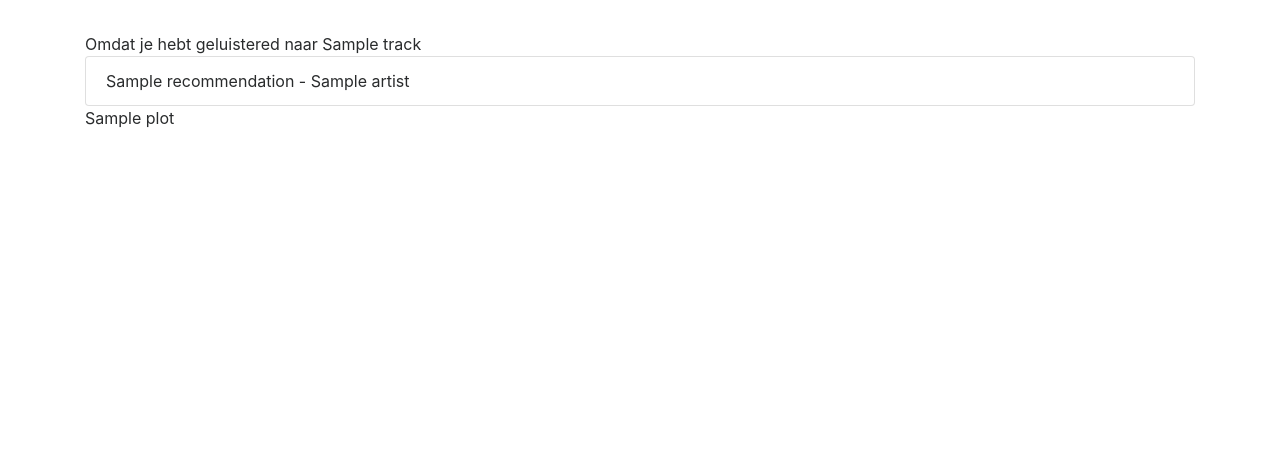
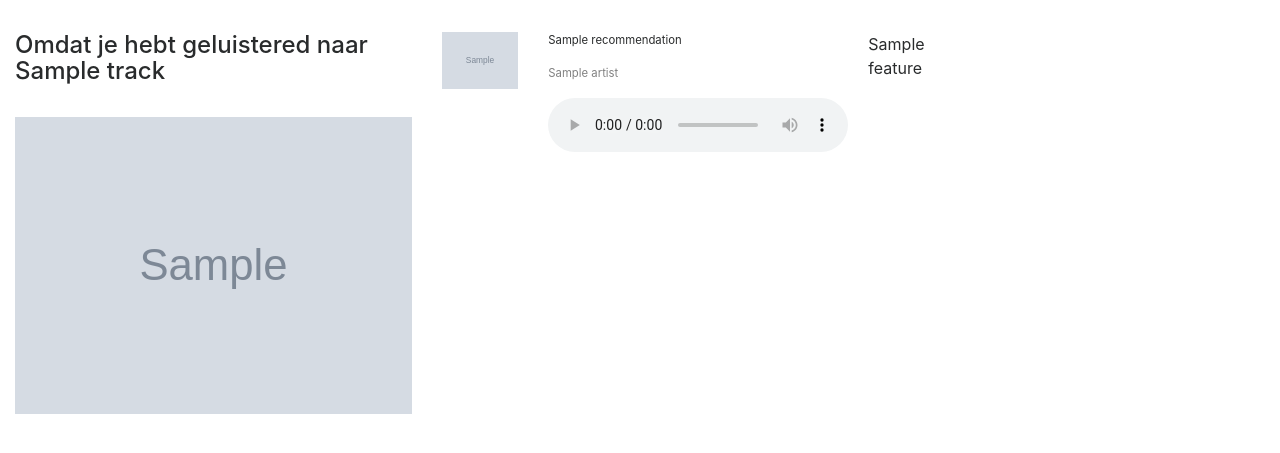
Before and after one commit to EelcoWiechert/peak_end_demo, a Flask app: template templates/user_profile.html in a window 1280 px wide. Shown: the top 453 px of the page. Run offline with Flask 2, Linux system fonts and the light colour scheme; the template is opened without the code that fills it: most values are stand-ins (such as "Sample title", 1, 10 or a date in 2020); grey boxes marked "Sample" are stand-in pictures; some libraries are stand-ins or nearby versions.

Commit message:
First working prototype

```diff
--- a/main.py
+++ b/main.py
@@ -5,18 +5,21 @@ import sqlite3
 import time
 import os
 import random
+import pandas as pd
+import numpy as np
+from sklearn.neighbors import NearestNeighbors
+from sklearn import preprocessing
+from scipy import spatial
+from sklearn.neighbors import KDTree
 
 
 # VARIABLES
 NO_PROFILE_REPLACEMENT ="http://blog.ramboll.com/fehmarnbelt/wp-content/themes/ramboll2/images/profile-img.jpg"
-
-
-# os.remove('example.db')
-# conn = sqlite3.connect('example.db')
-# c = conn.cursor()
-# c.execute('''CREATE TABLE users (id text, name text, pic text)''')
-# c.execute('''CREATE TABLE recommendations (artist text, trackname text, url text, id text, user text)''')
-# conn.commit()
+NUMBER_OF_RECOMMENDED_SONGS = 10
+NUMBER_OF_PLAYLISTS = 3
+FEATURES_TO_PLOT = ['valence','energy', 'danceability'] #,"speechiness","acousticness","instrumentalness","liveness"]
+POINT_SCALE = 5
+peak_end = ['one', 'five', 'one', 'five','one', 'five', 'one', 'five','one', 'five', 'one', 'five']
 
 app = Flask(__name__)
 app.debug = True
@@ -86,30 +89,116 @@ def spotify_authorized():
     # DEFINE RECOMMENDATIONS
     top_tracks = spotify.request('v1/me/top/tracks') # LOAD MOST PLAYED TRACKS
 
-    recommended_items ={}
-    for track in top_tracks.data["items"][:3]:
-        time.sleep(0.1)
-        recommendations = spotify.request('/v1/recommendations?seed_tracks=' + str(track['id']) + '&limit=5')
+    # determine seed tracks
+    recommendation_to_user = dict()
+    recommended_items = {}
+    for track in top_tracks.data["items"][:NUMBER_OF_PLAYLISTS]:
+        time.sleep(0.01)
+        recommendations = spotify.request(
+            '/v1/recommendations?seed_tracks=' + str(track['id']) + '&limit=100')
+
+        # store info of recommended tracks
         rec_list = []
         for recommendation in recommendations.data['tracks']:
             rec_lib = {}
             rec_lib['id'] = recommendation['id']
             rec_lib['name'] = recommendation['name']
             rec_lib['artist'] = recommendation['artists'][0]['name']
+            rec_lib['cover'] = recommendation['album']['images'][1]['url']
+            rec_lib['preview'] = recommendation['preview_url']
             rec_list.append(rec_lib)
-            recommended_items[track['id']] = rec_list
+            recommended_items[track['id']] = {}
+            recommended_items[track['id']]['cover'] = track['album']['images'][0]['url']
+            recommended_items[track['id']]['recommendations'] = rec_list
 
-    plot_dic={}
-    for original, recommendation in recommended_items.items():
-        plot_code = make_plot()
-        plot_dic[original] = plot_code
+    plot_dic = {}
+    count=0
+    for seed, recommendation_list in recommended_items.items():
+        count+=1
+        track_ids_string = ''
+        for recommended_track in recommendation_list['recommendations']:
+            track_ids_string += recommended_track['id'] + ','
 
-    return render_template('user_profile.html', user=user, top_tracks=top_tracks.data["items"][:3], recommendations=recommended_items, plot=plot_dic)
+        features_recommended_tracks = spotify.request('/v1/audio-features/?ids=' + str(track_ids_string))
+
+        variables_to_plot = dict()
+        for item in FEATURES_TO_PLOT:
+            variables_to_plot[item] = []
+
+        for feature, values in variables_to_plot.items():
+            for track in features_recommended_tracks.data['audio_features']:
+                values.append(track[feature])
+
+        data = pd.DataFrame.from_dict(variables_to_plot)
+
+        x = data.values
+        #x_scaled = preprocessing.normalize(x)
+        df = pd.DataFrame(x, columns=FEATURES_TO_PLOT)
+
+        df2 = pd.DataFrame([[0,0,0],[1,1,1]], columns=FEATURES_TO_PLOT)
+
+        df = df.append(df2, ignore_index=True)
+
+        test_data_numpy = df.as_matrix()
+
+        nbrs = NearestNeighbors(n_neighbors=10, algorithm='ball_tree').fit(test_data_numpy)
+
+        distances, indices = nbrs.kneighbors(test_data_numpy)
+
+        for test in indices[100]:
+            print(test_data_numpy[test])
+
+        for test in indices[101]:
+            print(test_data_numpy[test])
+
+        df.plot.scatter(x='valence', y='energy')
+        plt.savefig(str(FEATURES_TO_PLOT[0]) + '_' + str(FEATURES_TO_PLOT[1]) + '_' + str(count) + 'test.png')
+
+        nbrs = NearestNeighbors(n_neighbors=10, algorithm='ball_tree').fit(df.values)
+        distances, indices = nbrs.kneighbors(df.values)
+
+        good_indices = []
+
+        one = []
+        for song in indices[100][1:]:
+            print(song)
+            one.append({'id':recommendation_list['recommendations'][song]['id'],'title':recommendation_list['recommendations'][song]['name'],'artist':recommendation_list['recommendations'][song]['artist'], 'cover':recommendation_list['recommendations'][song]['cover'], 'preview':recommendation_list['recommendations'][song]['preview'],'indice':song, 'features':test_data_numpy[song]})
+        five = []
+        for song in indices[101][1:]:
+            print(song)
+            five.append({'id':recommendation_list['recommendations'][song]['id'],'title':recommendation_list['recommendations'][song]['name'],'artist':recommendation_list['recommendations'][song]['artist'],'cover':recommendation_list['recommendations'][song]['cover'],'preview':recommendation_list['recommendations'][song]['preview'],'indice':song, 'features':test_data_numpy[song]})
+
+        recommendation_to_user[seed] = []
+        for rat in peak_end:
+            if rat == 'one':
+                recommendation_to_user[seed].append(one[0])
+                good_indices.append(one[0]['indice'])
+                del one[0]
+            elif rat == 'five':
+                recommendation_to_user[seed].append(five[0])
+                good_indices.append(one[0]['indice'])
+                del five[0]
+
+        plot_data = [features_recommended_tracks.data['audio_features'][i] for i in good_indices]
+        plot_code = make_plot(plot_data, FEATURES_TO_PLOT)
+        plot_dic[seed] = plot_code
+
+        print(recommendation_to_user)
+
+    return render_template('user_profile.html', user=user, top_user_tracks=top_tracks.data["items"][:NUMBER_OF_PLAYLISTS], recommendations=recommendation_to_user, plot=plot_dic)
 
 
 @spotify.tokengetter
 def get_spotify_oauth_token():
     return session.get('oauth_token')
 
+from flask import request
+
+@app.route('/mood_page', methods=['POST'])
+def led_handler():
+    test = str(request.form['fname']) + str(request.form['lname'])
+    return test
+
+
 if __name__ == '__main__':
     app.run(host='127.0.0.1')
--- /dev/null
+++ b/static/styles/style.css
@@ -0,0 +1,16 @@
+
+p.song-title {
+    font-size: 3mm;
+}
+
+p.artist {
+    color: grey;
+    font-size: 3mm;
+}
+
+audio { width: 300px;}
+
+.padding-0 {
+    padding-left: 0px;
+    margin-left: 0px;
+}
--- a/templates/layout.html
+++ b/templates/layout.html
@@ -3,14 +3,20 @@
 <head>
     <meta charset="UTF-8">
     <title>Profile of {{ user.name }}</title>
+    <link rel= "stylesheet" type= "text/css" href= "{{ url_for('static',filename='styles/style.css') }}">
     <link rel="stylesheet" href="https://maxcdn.bootstrapcdn.com/bootstrap/4.0.0-alpha.6/css/bootstrap.min.css" integrity="sha384-rwoIResjU2yc3z8GV/NPeZWAv56rSmLldC3R/AZzGRnGxQQKnKkoFVhFQhNUwEyJ" crossorigin="anonymous">
     <script src="https://code.jquery.com/jquery-3.1.1.slim.min.js" integrity="sha384-A7FZj7v+d/sdmMqp/nOQwliLvUsJfDHW+k9Omg/a/EheAdgtzNs3hpfag6Ed950n" crossorigin="anonymous"></script>
     <script src="https://cdnjs.cloudflare.com/ajax/libs/tether/1.4.0/js/tether.min.js" integrity="sha384-DztdAPBWPRXSA/3eYEEUWrWCy7G5KFbe8fFjk5JAIxUYHKkDx6Qin1DkWx51bBrb" crossorigin="anonymous"></script>
     <script src="https://maxcdn.bootstrapcdn.com/bootstrap/4.0.0-alpha.6/js/bootstrap.min.js" integrity="sha384-vBWWzlZJ8ea9aCX4pEW3rVHjgjt7zpkNpZk+02D9phzyeVkE+jo0ieGizqPLForn" crossorigin="anonymous"></script>
+
+
+
 </head>
 <body>
 
-{% block body %}{% endblock %}
+{% block body %}
+
+{% endblock %}
 
 </body>
 </html>
--- a/templates/user_profile.html
+++ b/templates/user_profile.html
@@ -2,32 +2,99 @@
 
 {% block body %}
 
-   <div class="container">
-    <div class="span3 well">
+    <div class="container-fluid">
+
+    <div class="row">
+
+	  <div class="col-lg-12">
           <center>
               <img src="{{ user.picture }}" class="img-circle">
               <h3>{{ user.name }}</h3>
           </center>
       </div>
 
-       {% for track in top_tracks %}
-       Omdat je hebt geluistered naar {{ track.name }}
+	</div>
 
+    {% for track in top_user_tracks %}
 
-       <ul class="list-group">
+        <div class="row">
+            <div class="col-lg-4">
+                <h4>Omdat je hebt geluistered naar {{ track.name }}</h4> <br>
+                <img src="{{ track.album.images[0].url }}"  style="max-width: 100%">
+
+            </div>
+
+                    <div class="col-lg-6"">
 
                         {% for recom in recommendations[track.id] %}
 
-           <li class="list-group-item"> {{ recom.name }} - {{ recom.artist }}</li>
+                            <div class="row">
+
+                                <div class="col-lg-2">
+
+                                    <img class="padding-0" src="{{ recom.cover }}" style="max-width: 100%">
+
+                                </div>
+
+
+                                <div class="col-lg-6">
+
+                                    <div class="title_show"><p class="song-title">{{ recom.title }}</p></div>
+                                    <div class="artist_show"><p class="artist">{{ recom.artist }}</p></div>
+                                    <div>
+
+
+                                        {% if recom.preview is not none %}
+                                            <audio controls="" autoplay="" name="media">
+                                                <source src="{{ recom.preview }}" type="audio/mpeg">
+                                            </audio>
+                                        {%endif %}
+
+
+                                    </div>
+
+                                </div>
+
+                                <div class="col-lg-4">
+
+                                    <div class="row">
+
+                                        {% for feature in recom.features %}
+                                            <div class="col-lg-3">
+
+                                                {{ feature }}
+
+
+                                            </div>
 
                                         {% endfor %}
-       </ul>
 
-           {{ plot[track.id]|safe }}
+                                    </div>
+
+                                </div>
+
+                            </div>
+
+
+
+
+                        {% endfor %}
+
+
+                    </div>
+
+
+        </div>
+
+
+
+
 
     {% endfor %}
 
 
 
+    </div>
+
 
 {% endblock %}
```
Also changed, not shown: static/style.css (deleted, +0 -21 lines). Lines whose indentation alone changed are shown as unchanged.
